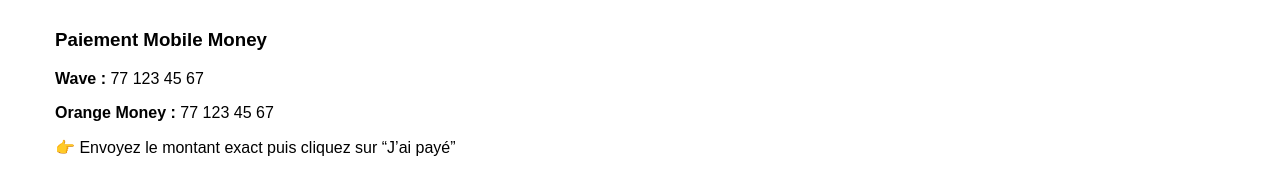
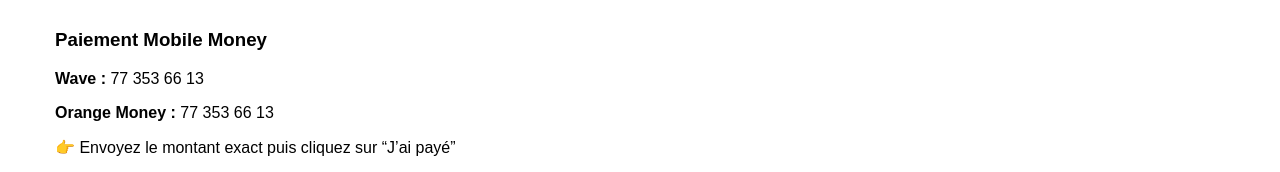
Before and after one commit to psakho922/vinted-web, a Next.js app: page /paiement in a window 1280 px wide. Shown: the part 324-496 px from the top of the page. Built offline with nearby package versions, Linux system fonts and the light colour scheme.

Commit message:
Update page.tsx

```diff
--- a/src/app/paiement/page.tsx
+++ b/src/app/paiement/page.tsx
@@ -57,8 +57,8 @@
 
         <h3>Paiement Mobile Money</h3>
 
-        <p><strong>Wave :</strong> 77 123 45 67</p>
-        <p><strong>Orange Money :</strong> 77 123 45 67</p>
+        <p><strong>Wave :</strong> 77 353 66 13</p>
+        <p><strong>Orange Money :</strong> 77 353 66 13</p>
 
         <p style={{marginTop:"10px"}}>
           👉 Envoyez le montant exact puis cliquez sur “J’ai payé”
```
